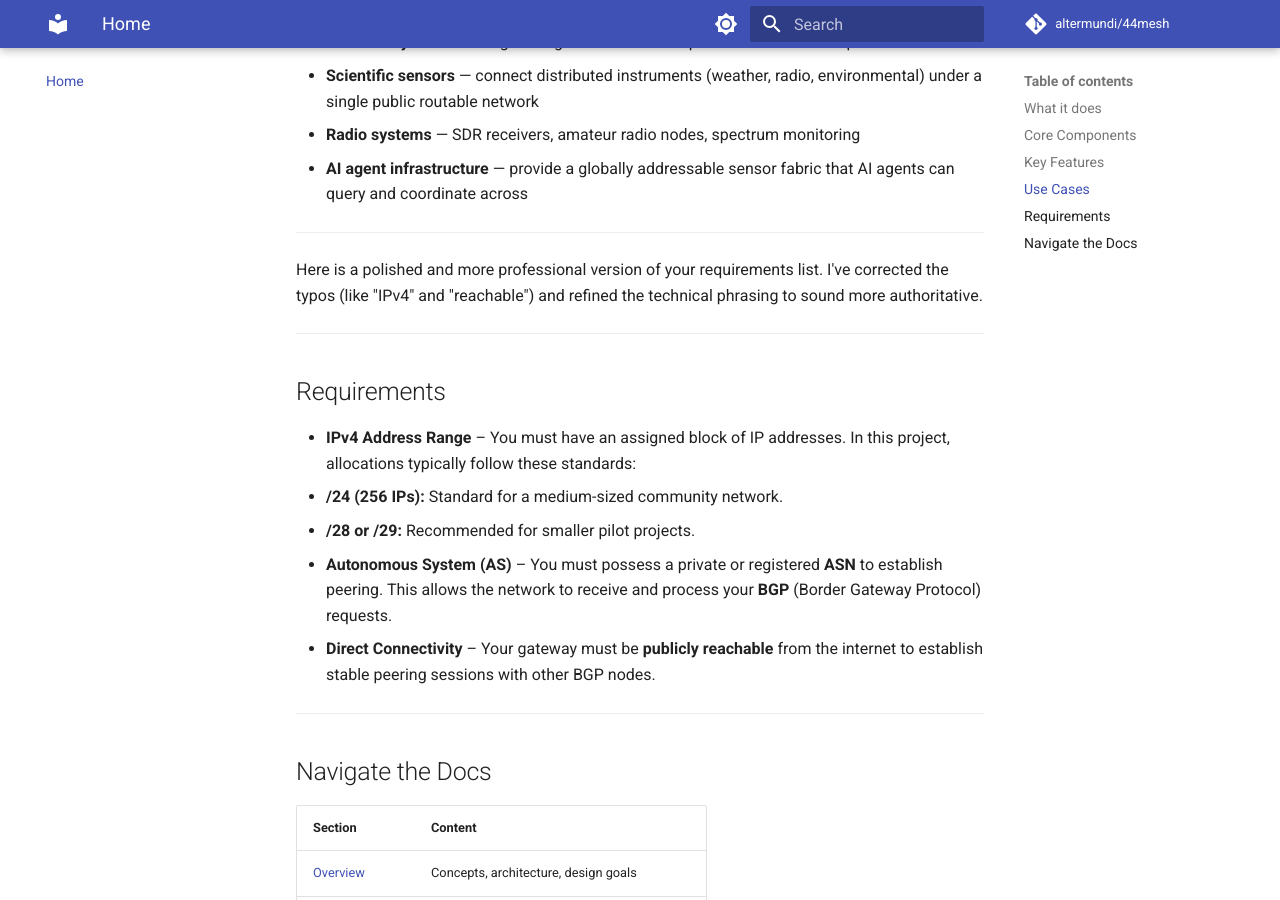
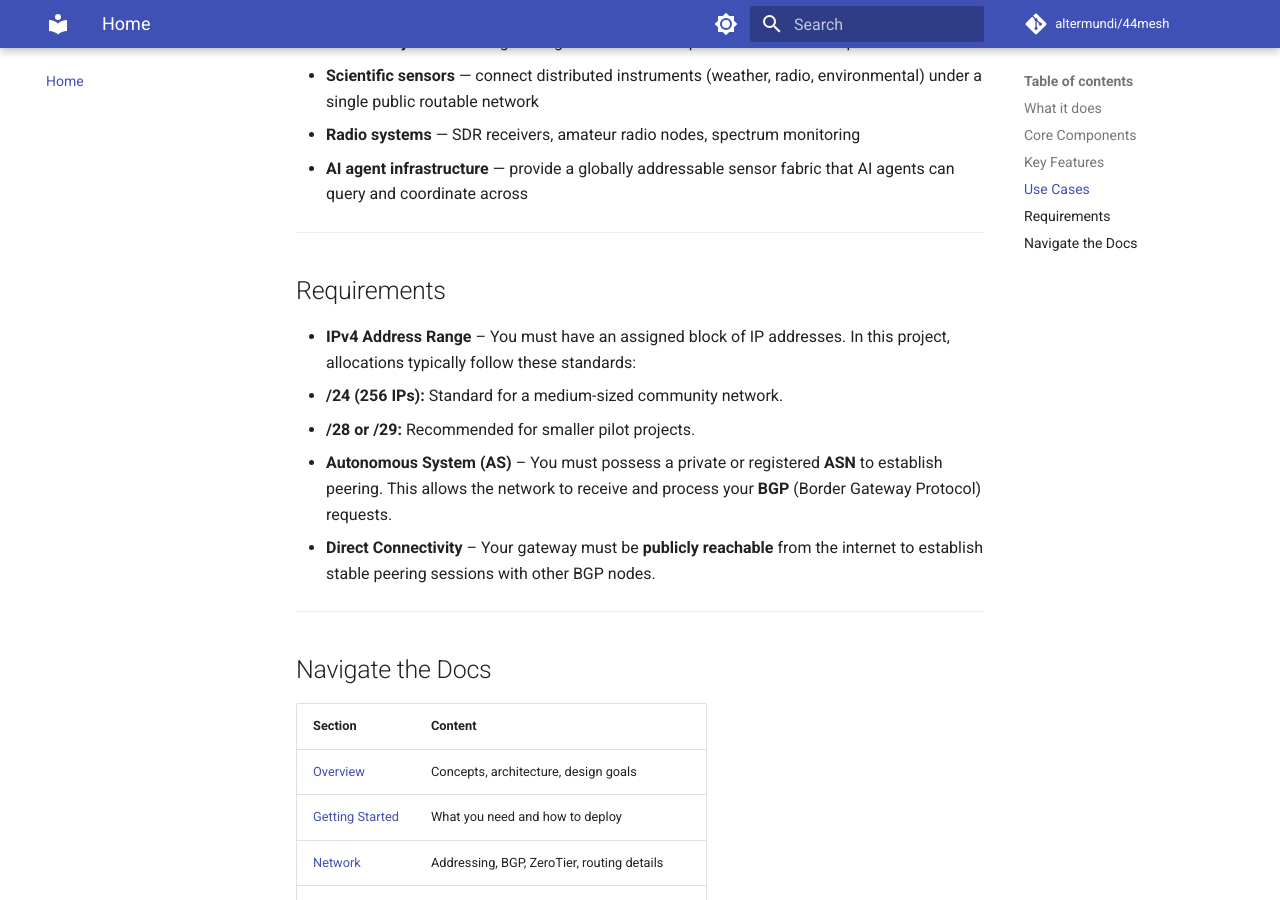
Before and after one commit to AlterMundi/44mesh-docs, an MkDocs documentation site: the page built from docs/index.md, in a window 1280 px wide and 900 px high, scrolled down 1720 px. Built offline with MkDocs 1.6.1 and Material for MkDocs 9.7.7, drawn with Linux system fonts in a browser that asks for light colours; comment, search, counter and statistics services are not loaded.

```diff
--- a/docs/index.md
+++ b/docs/index.md
@@ -59,9 +59,6 @@
 - **AI agent infrastructure** — provide a globally addressable sensor fabric that AI agents can query and coordinate across
 
 ---
-Here is a polished and more professional version of your requirements list. I've corrected the typos (like "IPv4" and "reachable") and refined the technical phrasing to sound more authoritative.
-
----
 
 ## Requirements
 
```
